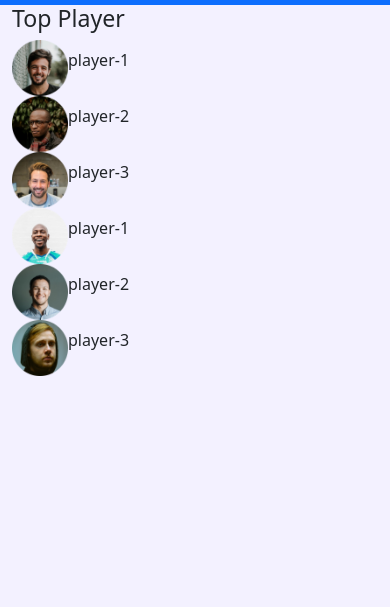
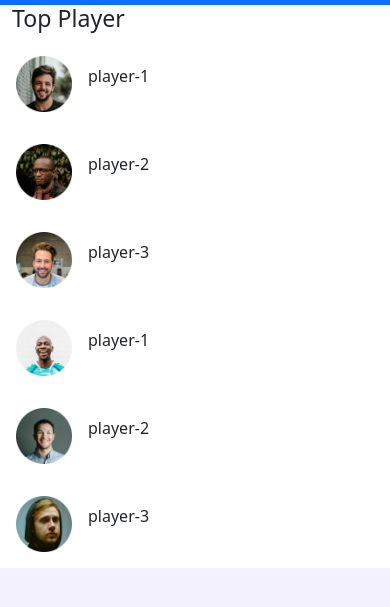
Before and after one commit to ashikdas/leader-board-website, a plain HTML site: page index.html in a window 390 px wide. Shown: the part 71-678 px from the top of the page. Drawn offline with nearby package versions, Linux system fonts and the light colour scheme.

Commit message:
main section top player responsive and padding added for sm device

```diff
--- a/index.html
+++ b/index.html
@@ -37,35 +37,33 @@
       </div>
     </nav>
   </header>
-    <main>
+  <main class="mx-auto">
     <section class="container-fluid top-player">
       <h3>Top Player</h3>
       <div class="row">
-                <div class="col-md-4 player d-flex align-items-center" >
+        <div class="col-md-4 col-sm-6 player p-3 d-flex align-items-center" >
           <img src="images/players/player-1.png" alt="">
-                    <p class="pl-5">player-1</p>
+          <p class="px-3">player-1</p>
         </div>
-                <div class="col-md-4 player d-flex align-items-center" >
+        <div class="col-md-4 col-sm-6 player p-3 d-flex align-items-center" >
           <img src="images/players/player-2.png" alt="">
-                    <p class="pl-5">player-2</p>
+          <p class="px-3">player-2</p>
         </div>
-                <div class="col-md-4 player d-flex align-items-center" >
+        <div class="col-md-4 col-sm-6 player p-3 d-flex align-items-center" >
           <img src="images/players/player-3.png" alt="">
-                    <p class="pl-5">player-3</p>
+          <p class="px-3">player-3</p>
         </div>
+        <div class="col-md-4 col-sm-6 player p-3 d-flex align-items-center" >
+          <img src="images/players/player-4.png" alt="">
+          <p class="px-3">player-1</p>
         </div>
-            <div class="row">
-                <div class="col-md-4 player d-flex align-items-center" >
-                    <img src="images/players/player-4.png" alt="">
-                    <p class="pl-5">player-1</p>
+        <div class="col-md-4 col-sm-6 player p-3 d-flex align-items-center" >
+          <img src="images/players/player-5.png" alt="">
+          <p class="px-3">player-2</p>
         </div>
-                <div class="col-md-4 player d-flex align-items-center" >
-                    <img src="images/players/player-5.png" alt="">
-                    <p class="pl-5">player-2</p>
-                </div>
-                <div class="col-md-4 player d-flex align-items-center" >
+        <div class="col-md-4 col-sm-6 player p-3 d-flex align-items-center" >
           <img src="images/players/player-6.png" alt="">
-                    <p class="pl-5">player-3</p>
+          <p class="px-3">player-3</p>
         </div>
       </div>
     </section>
--- a/styles/style.css
+++ b/styles/style.css
@@ -4,6 +4,12 @@ body{
 .navbar img{
     width: 40px;
 }
+main{
+    max-width: 870px;
+}
+.top-player{
+    background-color: #FFFFFF;
+}
 .player img{
     width: 56px;
 }
```
Lines whose indentation alone changed are shown as unchanged.
